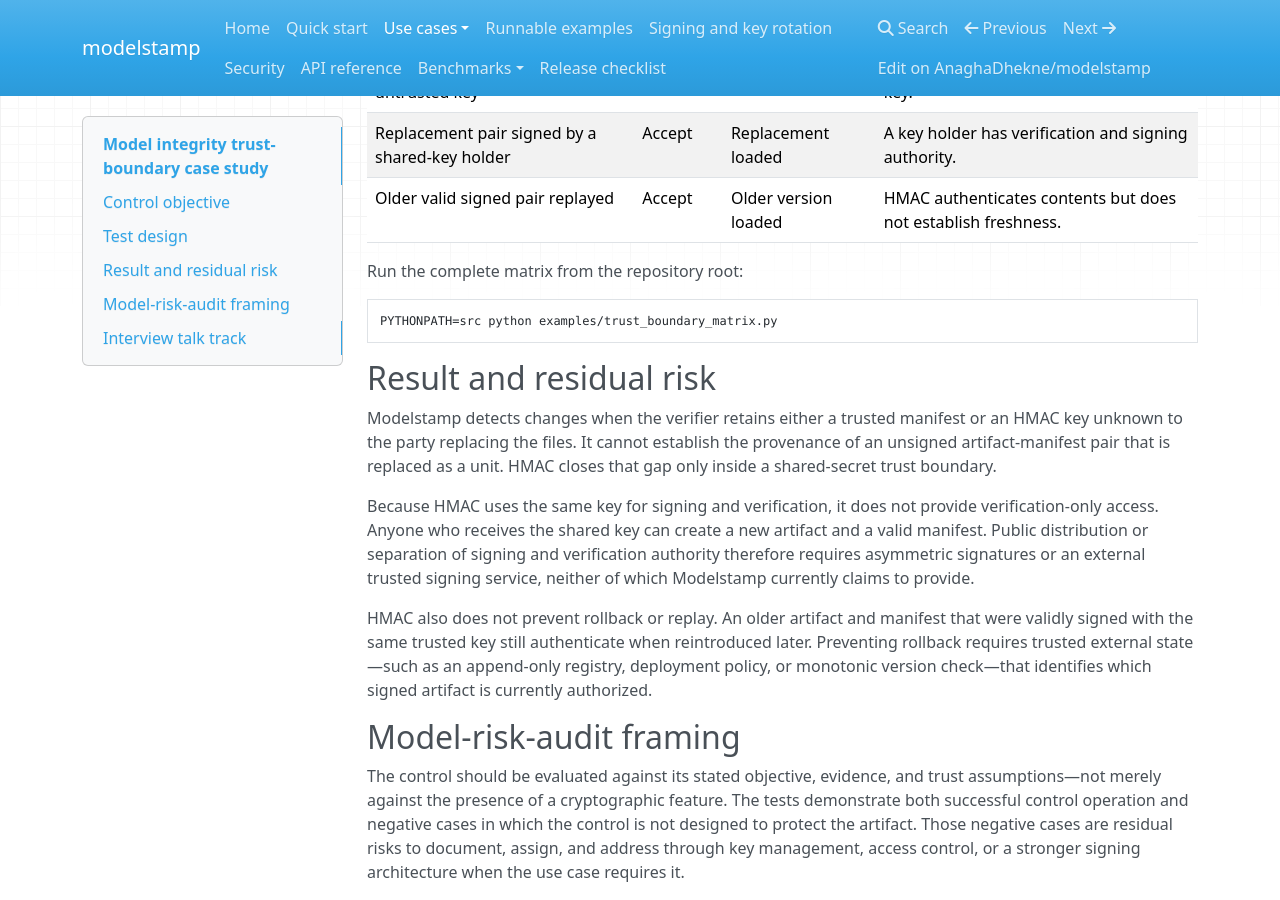
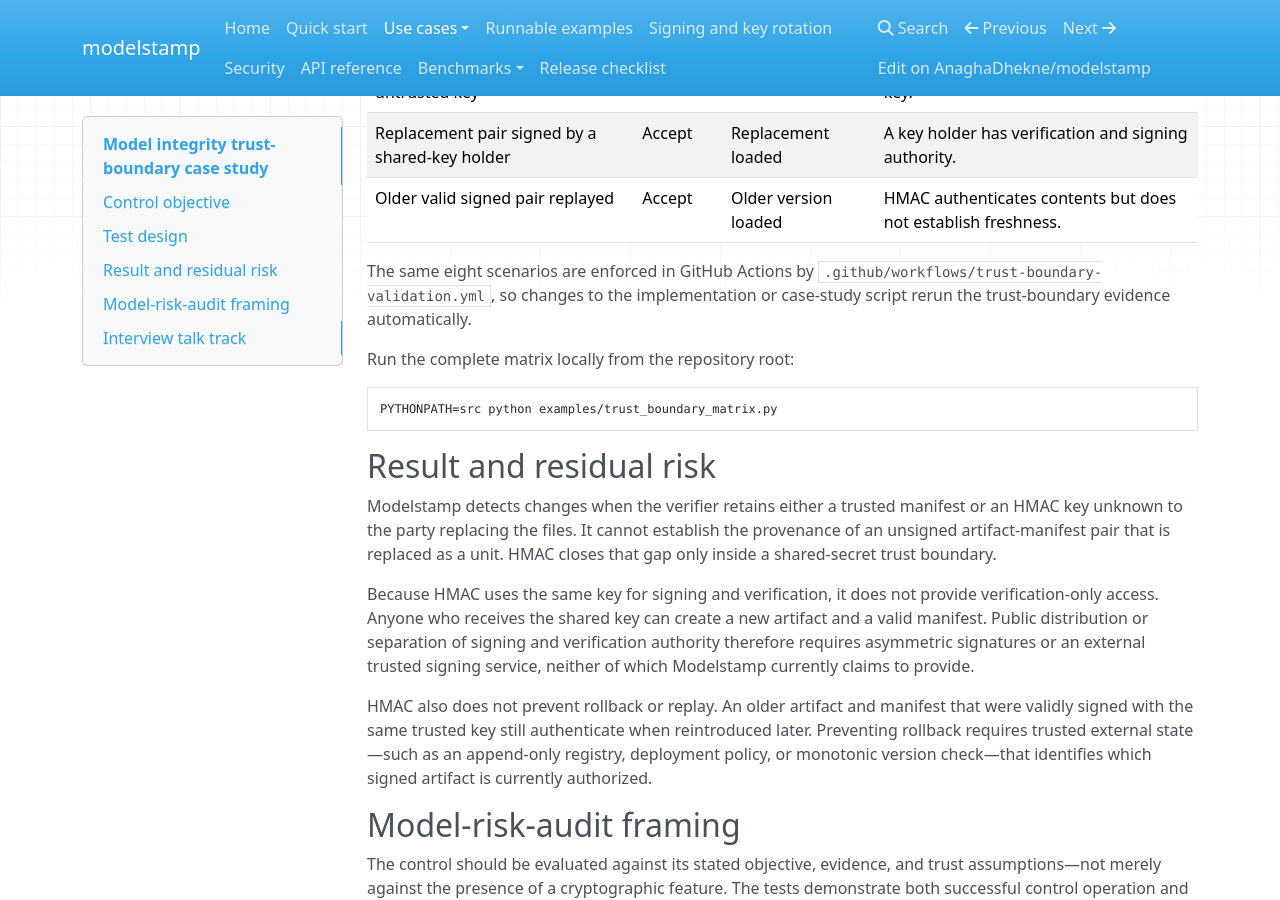
Before and after one commit to AnaghaDhekne/modelstamp, an MkDocs documentation site: the page built from docs/model-risk-case-study.md, in a window 1280 px wide and 900 px high, scrolled down 737 px. Built offline with MkDocs 1.6.1, drawn with Linux system fonts in a browser that asks for light colours; nearby versions of some CDN libraries.

Commit message:
Document CI trust-boundary validation

````diff
--- a/docs/model-risk-case-study.md
+++ b/docs/model-risk-case-study.md
@@ -22,7 +22,11 @@ Each scenario then calls `verify()` before any model is deserialized.
 | Replacement pair signed by a shared-key holder | Accept | Replacement loaded | A key holder has verification and signing authority. |
 | Older valid signed pair replayed | Accept | Older version loaded | HMAC authenticates contents but does not establish freshness. |
 
-Run the complete matrix from the repository root:
+The same eight scenarios are enforced in GitHub Actions by
+`.github/workflows/trust-boundary-validation.yml`, so changes to the implementation
+or case-study script rerun the trust-boundary evidence automatically.
+
+Run the complete matrix locally from the repository root:
 
 ```bash
 PYTHONPATH=src python examples/trust_boundary_matrix.py
````
